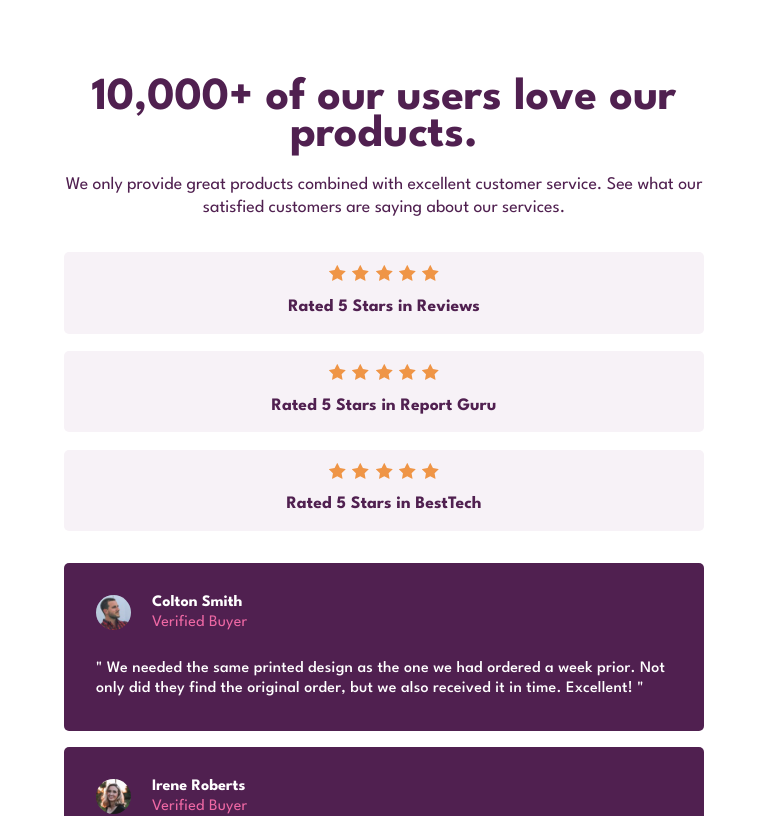
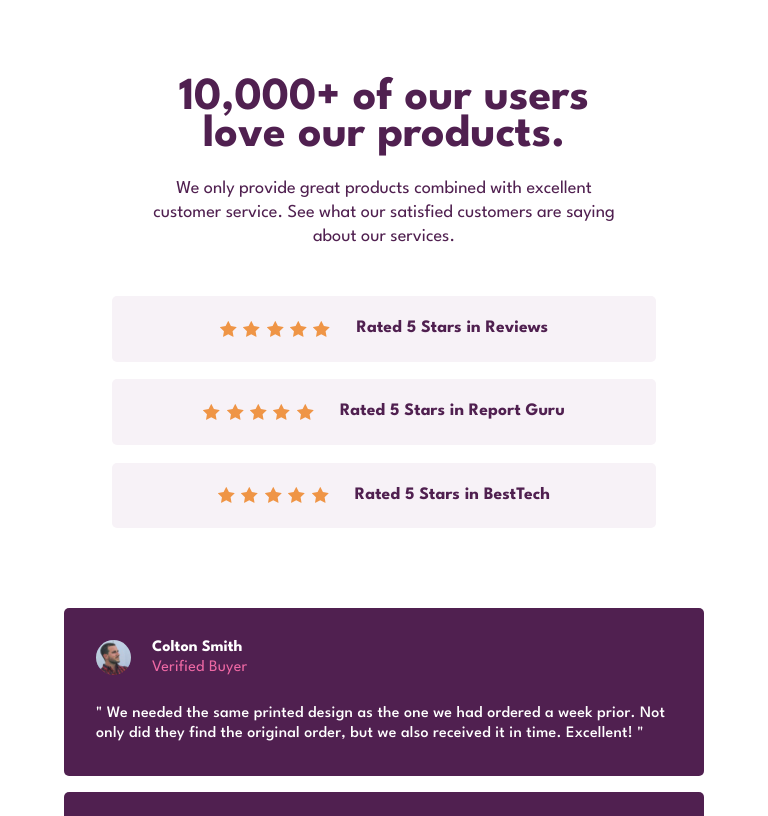
Before and after one commit to NorimNori/social-proof-section, a React (Vite) app: page / in a window 768 px wide. Shown: the top 816 px of the page. Built offline with nearby package versions, Linux system fonts and the light colour scheme.

Commit message:
style: tweak SCSS for better visual apparence

```diff
--- a/src/App.scss
+++ b/src/App.scss
@@ -11,7 +11,7 @@ body {
 #root{
   width: 100%;
   height: 100%;
-  padding: 1rem;
+  padding: .5rem;
   @include mixins.center-grid;
   grid-template-rows: 1fr auto;
 }
@@ -31,7 +31,7 @@ main {
   @include mixins.center-grid;
   width: 90%;
   max-width: 40rem;
-  margin: 4rem 0;
+  padding: 4.5rem 0;
   gap: 2rem;
 }
 
@@ -39,6 +39,7 @@ main {
   width: 100%;
   display: flex;
   flex-direction: column;
+  align-items: center;
   gap: 1.1em;
 }
 
@@ -46,6 +47,12 @@ main {
   @include mixins.center-grid;
   width: 100%;
   gap: 1em;
+}
+
+@media (min-width: 768px) and (max-width: 1023px) {
+  .ratings {
+    margin: 1rem 0 3rem;
+  }
 }
 
 @media (min-width: 1024px) {
--- a/src/components/hero/hero.scss
+++ b/src/components/hero/hero.scss
@@ -7,12 +7,17 @@
 
     &__title {
         @include mixins.fontSize(clamp(2.5rem, 2.148rem + 1.502vw, 3.5rem), 0.8);
-        margin-bottom: 1.3rem;
+        margin-bottom: 1.5rem;
     }
 
     &__description {
-        @include mixins.fontSize(clamp(1rem, 0.894rem + 0.451vw, 1.3rem), 1.3);
-        font-weight: 400;
+        @include mixins.fontSize(clamp(1.1rem, 1.065rem + 0.15vw, 1.2rem), 1.3);
+    }
+}
+
+@media (min-width: 768px) and (max-width: 1023px) {
+    .header-section {
+        width: 75%;
     }
 }
 
--- a/src/components/rating/Rating.jsx
+++ b/src/components/rating/Rating.jsx
@@ -9,7 +9,7 @@ const Rating = ({text, index}) => {
         <img key={i} src={starIcon} alt=""/>
       ))}
       </div>
-      <blockquote id="rating-text" className="rating__text">{text}</blockquote>
+      <p id="rating-text" className="rating__text">{text}</p>
     </div>
   )
 }
--- a/src/components/rating/rating.scss
+++ b/src/components/rating/rating.scss
@@ -6,7 +6,7 @@
     text-align: center;
     font-weight: 700;
     width: 100%;
-    padding: .8em 0 0;
+    padding: .7em 1.5em;
     border-radius: 5px;
 
     &__stars {
@@ -19,6 +19,26 @@
 
     &__text {
         @include mixins.fontStyle(colors.$veryDarkMagenta, 700, clamp(1rem, 0.912rem + 0.376vw, 1.25rem), 1, 0.005em);
+    }
+}
+
+@media (min-width: 768px) and (max-width: 1023px) {
+    .rating {
+       display: flex;
+       align-items: center;
+       justify-content: center;
+
+       width: 85%;
+       padding: 1.5em;
+
+       &__stars {
+        width: auto;
+        margin: 0;
+       }
+
+       &__text {
+        margin: 0 0 0 1.5em;
+       }
     }
 }
 
@@ -47,7 +67,6 @@
         justify-content: start;
         gap: 1.8em;
         width: 85%;
-        padding: .7em 1.5em;
 
         &__stars {
             width: auto;
--- a/src/index.scss
+++ b/src/index.scss
@@ -12,7 +12,7 @@ html {
     text-size-adjust: none;
 }
 
-body, h1, h2, h3, p {
+body, h1, h2, blockquote, p {
     margin-block-end: 0;
     margin-block-start: 0;
 }
```
